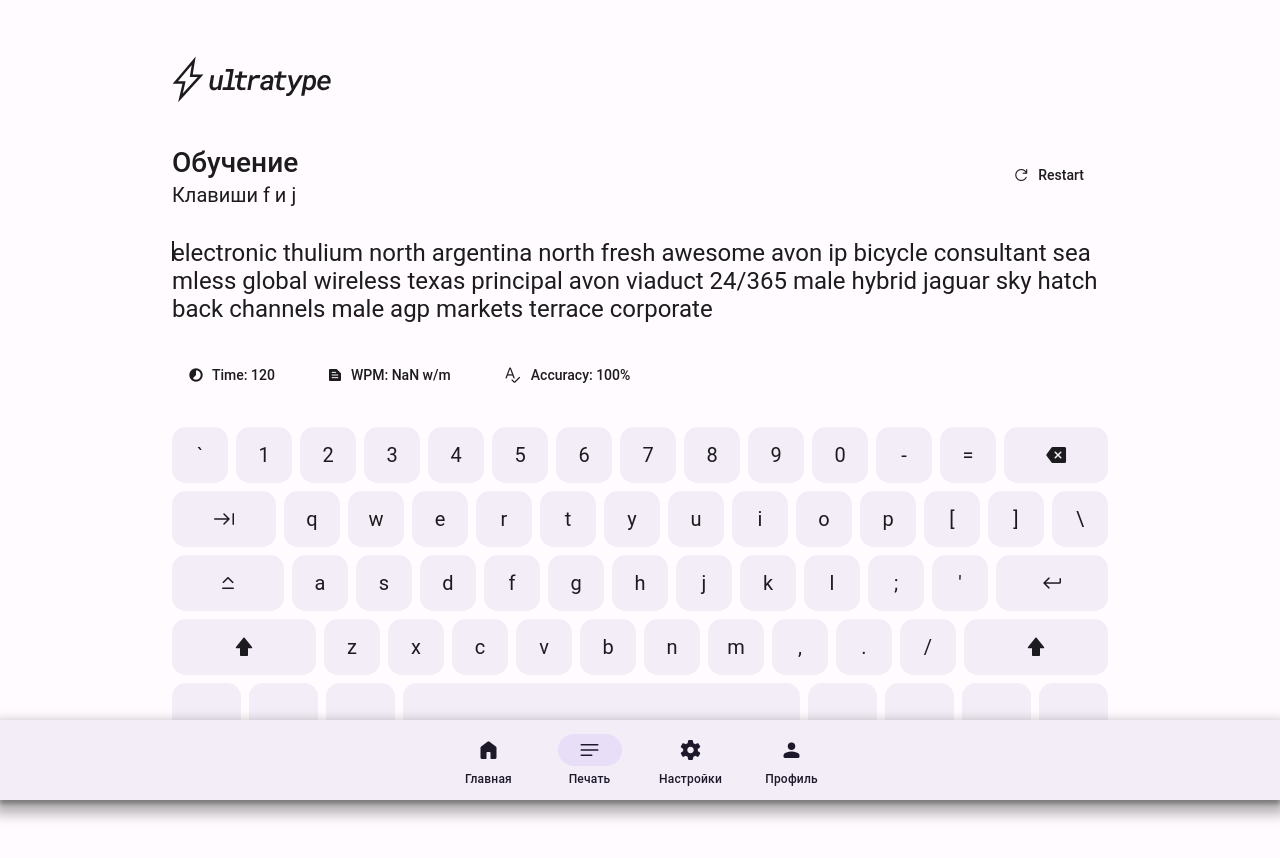
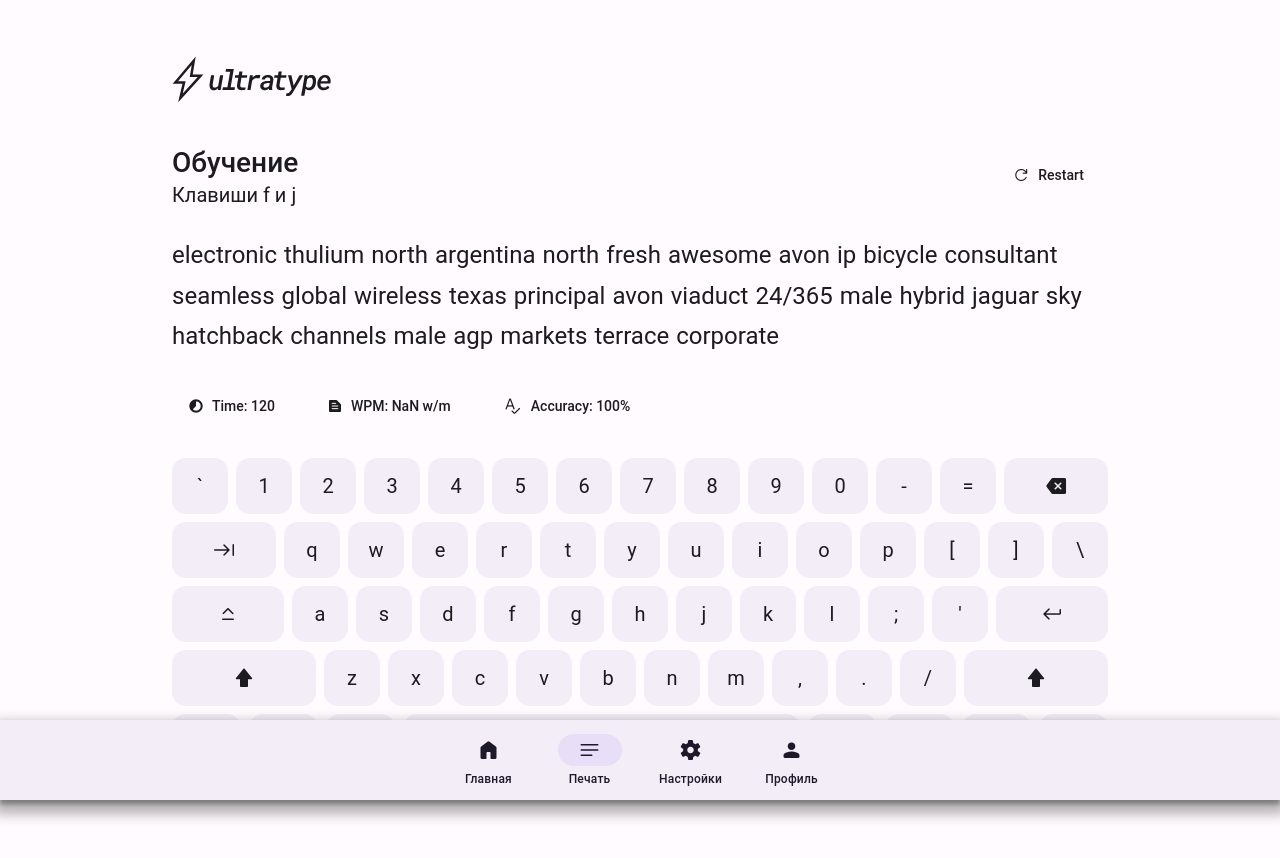
Before and after one commit to PoSayDone/ultratype_react, a React (Vite) app: page /typing in a window 1280 px wide. Shown: the top 858 px of the page. Built offline with nearby package versions, Linux system fonts and the light colour scheme.

Commit message:
Рефакторинг ввода

```diff
--- a/src/App.scss
+++ b/src/App.scss
@@ -314,11 +314,17 @@ nav {
     gap: 32px;
 
     .input__section {
-        line-height: 28px;
+        display: flex;
+        gap: 7px;
+        line-height: 140%;
         font-weight: 400;
         font-size: $heading_medium;
         color: var(--input);
-        word-break: break-all;
+        flex-wrap: wrap;
+
+        .input__word {
+            width: fit-content;
+        }
 
         .user__typings {
             width: 936px;
--- a/src/components/Input/Input.tsx
+++ b/src/components/Input/Input.tsx
@@ -1,14 +1,59 @@
 import { useState } from "react";
 import Heading from "../Heading/Heading"
+import classNames from "classnames";
 
-type Props = {
+type InputProps = {
+    userText: string;
     text: string;
 }
 
-const Input = (props: Props) => {
+type CharacterProps = {
+    actual?: any;
+    expected: string;
+}
+
+const Character = (props: CharacterProps) => {
+
+
+    const isCorrect = props.actual === props.expected;
+    const isNull = props.actual === undefined || props.actual === null;
+    const isWhitespace = props.expected === " ";
 
     return (
-        <div className="input__text">{props.text}</div>
+        <span className={
+            classNames({
+                "letter": props.actual === undefined,
+                "letter__correct": isCorrect && !isWhitespace,
+                "letter__incorrect": !isCorrect && !isWhitespace && !isNull,
+                "whitespace__incorrect": !isCorrect && isWhitespace,
+            })}>{props.expected}</span>
+    )
+}
+
+const Input = (props: InputProps) => {
+    const typedWords = props.userText.split(" ");
+    const wordsArray = props.text.split(" ")
+
+    return (
+        <>
+            {
+                wordsArray.map((word, i) => {
+                    return (
+                        <div className="input__word">{
+                            word.split("").map((character, j) => {
+                                return (
+                                    <Character
+                                    expected={character}
+                                    actual={typedWords[i] !== undefined ? typedWords[i].split("")[j] : undefined}
+                                    />
+                                )
+                            })
+                        }
+                        </div>
+                    )
+                })
+            }
+        </>
     )
 }
 
--- a/src/components/UserTypings.tsx
+++ /dev/null
@@ -1,49 +0,0 @@
-import React from 'react'
-import Caret from './Caret';
-import classNames from 'classnames';
-
-type UserTypingsProps = {
-    userInput: string;
-    words: string;
-}
-
-type CharacterProps = {
-    actual: string;
-    expected: string;
-}
-
-const Character = (props: CharacterProps) => {
-    const isCorrect = props.actual === props.expected;
-    const isWhitespace = props.expected === " ";
-
-    return (
-        <span className={classNames({
-            "letter__correct": isCorrect && !isWhitespace,
-            "letter__incorrect": !isCorrect && !isWhitespace,
-            "whitespace__incorrect": !isCorrect && isWhitespace,
-        })}>{props.expected}</span>
-    )
-}
-
-const UserTypings = (props: UserTypingsProps) => {
-    const typedCharacters = props.userInput.split("");
-
-  return (
-    <div className="user__typings">
-        {typedCharacters.map((char, index) => {
-            return (
-                <>
-                    <Character
-                        key={`${char}_${index}`}
-                        actual={char}
-                        expected={props.words[index]}
-                    />
-                </>
-            )
-        })}
-        <Caret/>
-    </div>
-  )
-}
-
-export default UserTypings
--- a/src/hooks/useEngine.ts
+++ b/src/hooks/useEngine.ts
@@ -1,6 +1,6 @@
 import { createContext, useContext, useEffect, useState } from "react";
 import useWords from "./useWords";
-import useTypings from "./useTypings";
+import useInput from "./useInput";
 import useSymbolsTypedMetric from "./useSymbolsTypedMetric";
 import useCountdown from "./useCountdown";
 
@@ -13,7 +13,7 @@ const useEngine = () => {
     const [state, setState] = useState<State>("start");
     const { seconds, timerIsActive, setTimerActive } = useCountdown(TIME);
     const { words, updateWords } = useWords(NUMBER_OF_WORDS)
-    const { typed, cursor, clearTyped, resetTotalTyped, totalTyped } = useTypings(state !== 'finish')
+    const { typed, cursor, clearTyped, resetTotalTyped, totalTyped } = useInput(state !== 'finish')
     const { wpm } = useSymbolsTypedMetric(state !== 'finish', totalTyped, TIME - seconds, typed)
 
     const isStarting = state === "start" && cursor > 0;
--- a/src/hooks/useTypings.ts
+++ b/src/hooks/useInput.ts
@@ -1,6 +1,7 @@
 import { useCallback, useEffect, useRef, useState } from "react";
 
 // Проверяет является ли вводимый символ цифрой, буквой, пробелом или бэкспейсом
+
 const isSymbolAllowed = (code: string) => {
     return (
         code.startsWith("Key") ||
@@ -10,7 +11,7 @@ const isSymbolAllowed = (code: string) => {
     );
 };
 
-const useTypings = (enabled: boolean) => {
+const useInput = (enabled: boolean) => {
     // Положение курсора
     const [cursor, setCursor] = useState(0);
     // Введенный текст
@@ -36,6 +37,7 @@ const useTypings = (enabled: boolean) => {
                     setTyped((prev) => prev.concat(key));
                     setCursor((cursor) => cursor + 1);
                     totalTyped.current += 1;
+                    break;
             }
         },
         [cursor, enabled]
@@ -69,4 +71,4 @@ const useTypings = (enabled: boolean) => {
     }
 }
 
-export default useTypings
+export default useInput
--- a/src/views/Typing/Typing.tsx
+++ b/src/views/Typing/Typing.tsx
@@ -5,7 +5,6 @@ import Keyboard from '../../components/Keyboard/Keyboard';
 import Input from '../../components/Input/Input';
 import CountdownTimer from '../../components/CountdownTimer';
 import RestartButton from '../../components/RestartButton';
-import UserTypings from '../../components/UserTypings';
 import Caret from '../../components/Caret';
 import useEngine from '../../hooks/useEngine';
 import SymbolsTypedMetric from '../../components/SymbolsTypedMetric';
@@ -36,13 +35,12 @@ const Typing: FC<TypingProps> = ({ title, subtitle }) => {
             </div>
             <div className="typing__container">
                 <div className="input__section">
-                    <UserTypings userInput={typed} words={words} />
-                    <Input text={words} />
+                    <Input text={words} userText={typed} />
                 </div>
                 <div className="typing__metrics">
                     <CountdownTimer timeLeft={seconds} />
-                    <SymbolsTypedMetric wpm={wpm}/>
-                    <AccuracyMetric accuracy={100}/>
+                    <SymbolsTypedMetric wpm={wpm} />
+                    <AccuracyMetric accuracy={100} />
                 </div>
                 <Keyboard />
             </div>
```
